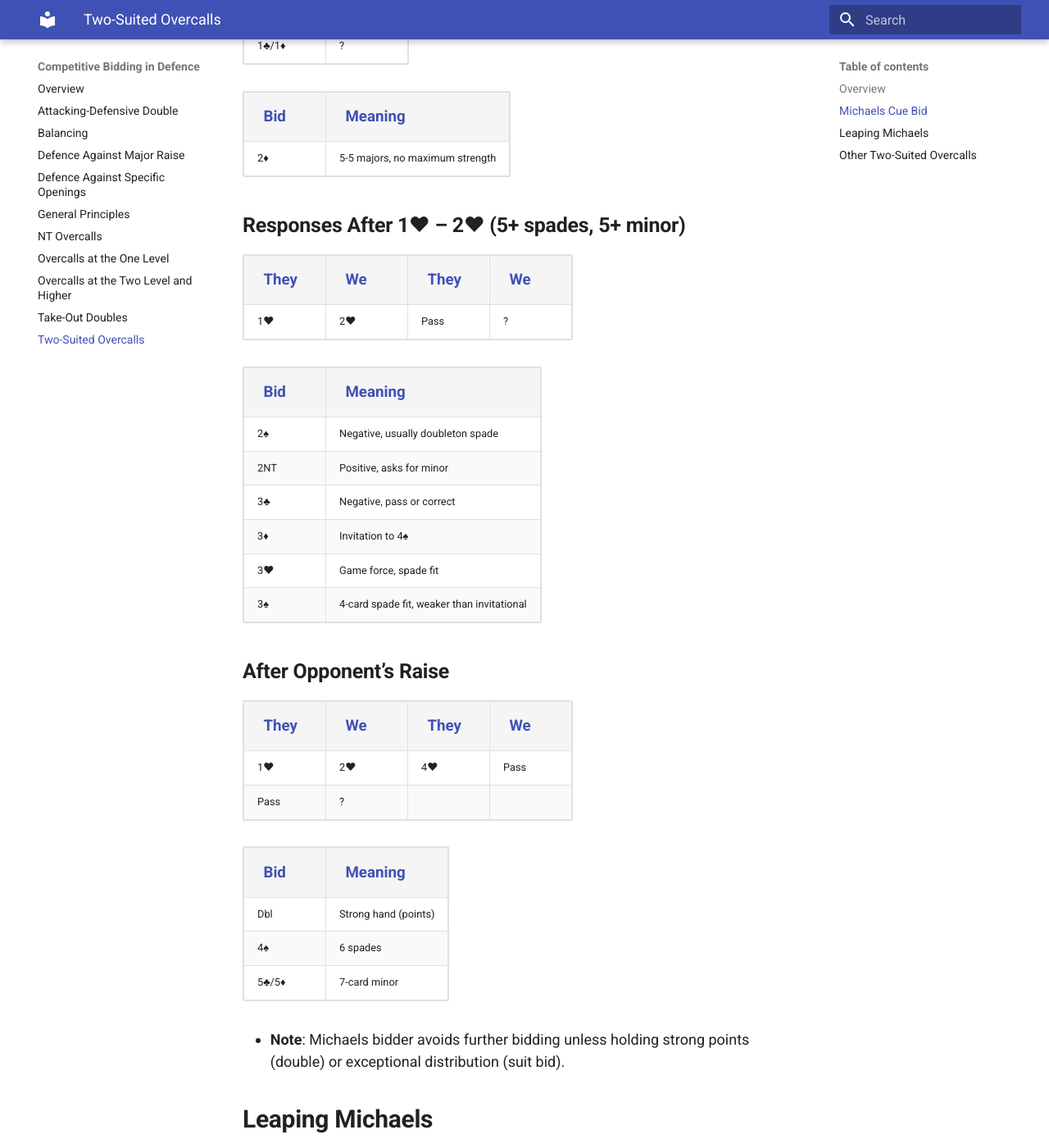
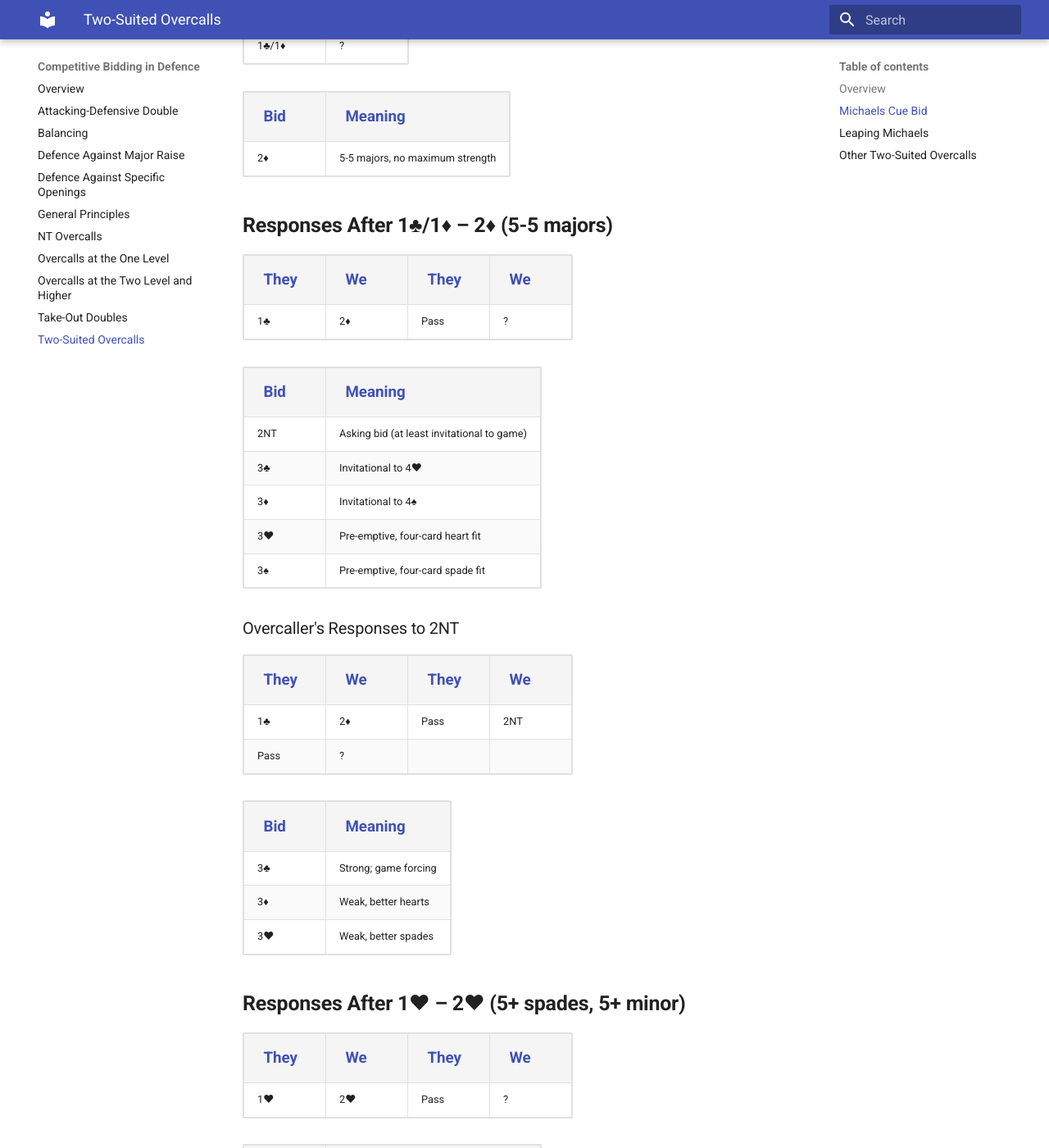
Before and after one commit to glindstrom/polish-club-notes, an MkDocs documentation site: the page built from docs/competitive-bidding/two-suited-overcalls.md, in a window 1280 px wide and 1400 px high, scrolled down 1270 px. Shown: the whole window at 82% size. Built offline with MkDocs 1.6.1 and Material for MkDocs 9.7.7, drawn with Linux system fonts in a browser that asks for light colours.

Commit message:
Add responses to 2D two-suited overcall

```diff
--- a/docs/competitive-bidding/two-suited-overcalls.md
+++ b/docs/competitive-bidding/two-suited-overcalls.md
@@ -15,10 +15,10 @@ Two-suited overcalls show a hand with typically 5-5 or better distribution, incl
 | ---- | --- |
 | 1♥   | ?   |
 
-| Bid  | Meaning |
-| :--- | ------- |
-| 2♥  | 5+ spades, 5+ minor            |
-| 2NT | 5-5 minors, unlimited strength |
+| Bid  | Meaning                        |
+| :--- | ------------------------------ |
+| 2♥   | 5+ spades, 5+ minor            |
+| 2NT  | 5-5 minors, unlimited strength |
 
 | They | We  |
 | ---- | --- |
@@ -36,6 +36,33 @@ Two-suited overcalls show a hand with typically 5-5 or better distribution, incl
 | Bid  | Meaning                         |
 | :--- | ------------------------------- |
 | 2♦   | 5-5 majors, no maximum strength |
+
+### Responses After 1♣/1♦ – 2♦ (5-5 majors)
+
+| They | We  | They | We  |
+| ---- | --- | ---- | --- |
+| 1♣   | 2♦  | Pass | ?   |
+
+| Bid  | Meaning                                    |
+| :--- | ------------------------------------------ |
+| 2NT  | Asking bid (at least invitational to game) |
+| 3♣   | Invitational to 4♥                         |
+| 3♦   | Invitational to 4♠                         |
+| 3♥   | Pre-emptive, four-card heart fit           |
+| 3♠   | Pre-emptive, four-card spade fit           |
+
+#### Overcaller's Responses to 2NT
+
+| They | We  | They | We  |
+| ---- | --- | ---- | --- |
+| 1♣   | 2♦  | Pass | 2NT |
+| Pass | ?   |      |     |
+
+| Bid  | Meaning              |
+| :--- | -------------------- |
+| 3♣   | Strong; game forcing |
+| 3♦   | Weak, better hearts  |
+| 3♥   | Weak, better spades  |
 
 ### Responses After 1♥ – 2♥ (5+ spades, 5+ minor)
 
```
